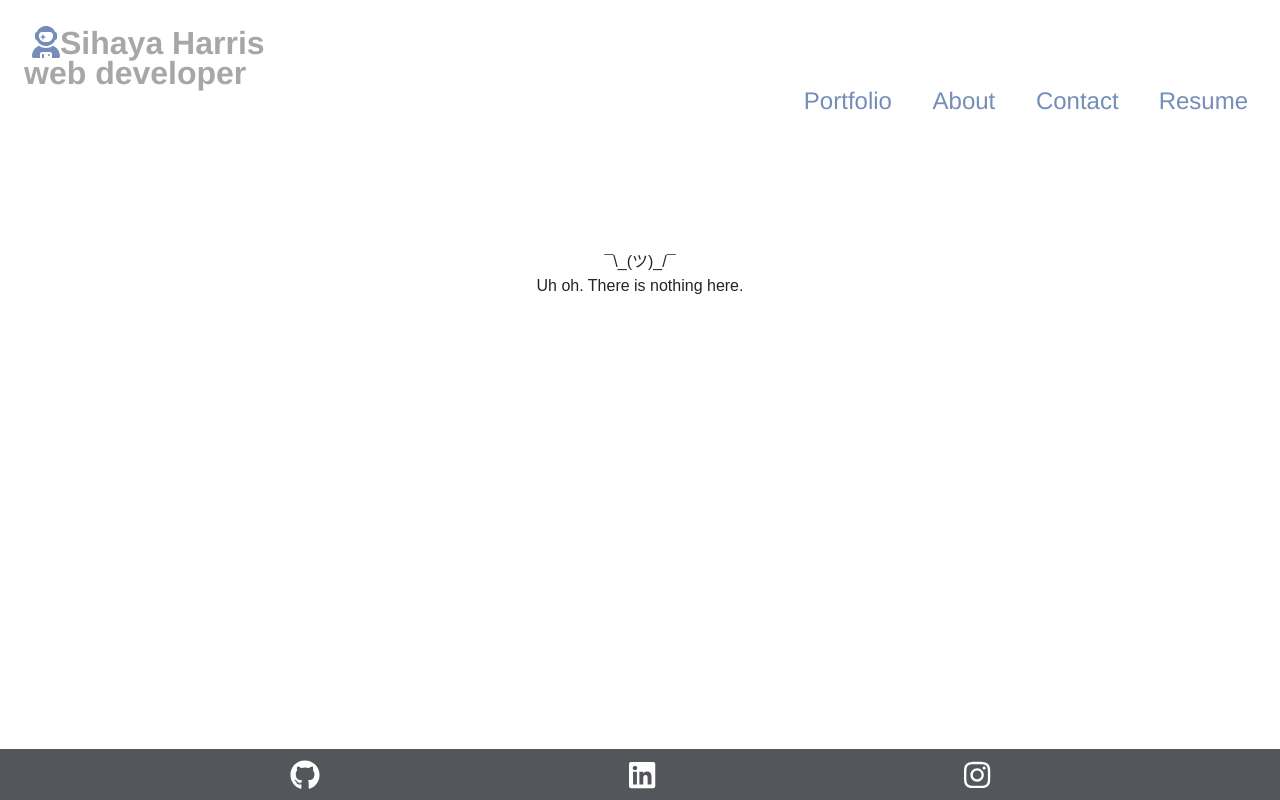
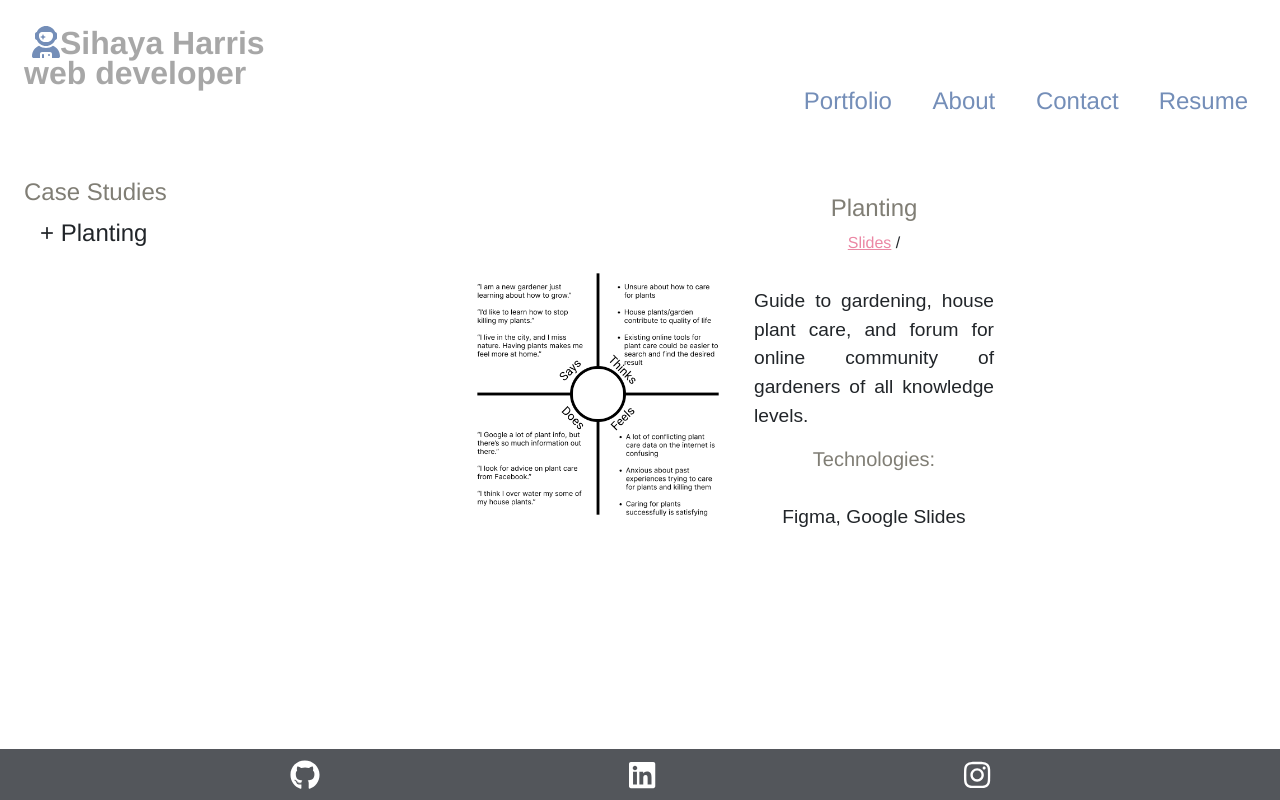
Before and after one commit to sihayah/portfoliofolio, a React (Create React App) app: page /Design in a window 1280 px wide. Built offline with nearby package versions, Linux system fonts and the light colour scheme; grey boxes are pictures that could not be loaded; a web font is replaced by a local one.

Commit message:
initialized desing portfolio comp

```diff
--- a/src/App.js
+++ b/src/App.js
@@ -6,7 +6,8 @@ import { useMediaQuery } from 'react-responsive';
 import Header from '../src/components/Header';
 import Footer from '../src/components/Footer';
 import About from '../src/pages/About';
-import Portfolio from '../src/pages/Portfolio';
+import Develop from '../src/pages/Develop';
+import Design from '../src/pages/Design';
 import Contact from '../src/pages/Contact';
 import Resume from '../src/pages/Resume';
 import NotFound from './pages/NotFound';
@@ -23,9 +24,10 @@ function App() {
           <div className="container">
 
           <Routes>
-              <Route path="/" element={<Portfolio />} />
+              <Route path="/" element={<Develop />} />
               <Route path="/about" element={<About />} />
-              <Route path="/portfolio" element={<Portfolio />} />
+              <Route path="/Develop" element={<Develop />} />
+              <Route path="/Design" element={<Design />} />
               <Route path="/contact" element={<Contact />} />
               <Route path="/resume" element={<Resume />} />
               <Route path="*" element={<NotFound />} />
--- /dev/null
+++ b/src/pages/Design/index.js
@@ -0,0 +1,81 @@
+import React from 'react';
+import { Link } from 'react-scroll';
+import ScrollTop from '../../components/ScrollTop';
+import './style.css';
+
+
+const Design = () => {
+    const caseStudies = [
+        {
+            title: "Planting",
+            mockup: "planting_empathy_map.jpg",
+            slides: "https://docs.google.com/presentation/d/1dOjgu_sHbX1tURTPiMInShJgPFo20LncTjsSOoawQow/edit?usp=sharing",
+            description: "Guide to gardening, house plant care, and forum for online community of gardeners of all knowledge levels.",
+            technologies: "Figma, Google Slides",
+            id: "Planting"
+        },
+
+    ];
+
+    return (
+        <section className="portfolio">
+                    <div id="table-of-contents">
+
+                        <h4>
+                            Case Studies
+                        </h4>
+                        <ul>
+                            {caseStudies.map(project => (
+                                        <li key={project.id}>
+                                            <Link
+                                                activeClass="active"
+                                                spy={true}
+                                                to={project.id}
+                                                smooth={true}
+                                                offset={-180}
+                                                duration={500}
+                                            >
+                                                + {project.title}
+                                            </Link>
+                                        </li>
+                            ))}
+                        </ul>
+                        <div className= 'lg-format-scroll-top'>
+                            <ScrollTop />
+                        </div>
+
+                    </div>
+                <div className="portfolio-container">
+                    {caseStudies.map ((project) => (
+                        <div className="project-container" key={project.title}>
+                            <img className="project-example" id={project.id} src={require(`../../assets/mockups/${project.mockup}`)} alt={project.title}
+                            ></img>
+                            <div className='project-details'>
+                                <h4>{project.title}</h4>
+                                <span id="project-links">
+                                    <a href={project.slides}>Slides</a>
+                                    <span> / </span>
+                                </span>
+                                <p>
+                                    {project.description}
+                                </p>
+                                <h5>Technologies:</h5>
+                                <p id="tech-list">
+                                    {project.technologies}
+                                </p>
+                            </div>
+                        </div>
+                    ))}
+                </div>
+                <div className= 'mobile-scroll-top'>
+                    <ScrollTop />
+                </div>
+
+
+        </section>
+
+    )
+};
+
+
+export default Design;
--- /dev/null
+++ b/src/pages/Design/style.css
@@ -0,0 +1,151 @@
+.active {
+    color: var(--golden-touch);
+  }
+
+  .active:hover {
+    color: var(--golden-touch);
+  }
+
+  #table-of-contents {
+    margin-top: -3vh;
+  }
+
+  #table-of-contents ul {
+    list-style: none;
+    font-size: 3vh;
+  }
+
+  #table-of-contents li {
+    transform: translateX(-2vh);
+  }
+
+  #table-of-contents li:hover {
+    color: var(--golden-touch);
+  }
+
+  h4, h5 {
+    color: var(--warm-grey);
+  }
+
+  .portfolio-container {
+      display: flex;
+      flex-direction: column;
+      width: 40vh;
+      margin-bottom: 4vh;
+    }
+
+  .portfolio-container img {
+    max-width: 35vh;
+  }
+
+  #table-of-contents {
+    text-align: left;
+    width: 40vh;
+  }
+
+  .project-container {
+    display: flex;
+    flex-direction: column;
+    align-items: center;
+    margin-bottom: 5vh;
+    padding: 3vh 2vh 1vh 9vh;
+  }
+
+  .project-container p {
+    text-align:justify;
+    margin-top: -6vh;
+  }
+
+  #tech-list {
+    text-align: center;
+    margin-top: -7vh;
+  }
+
+  .project-details {
+    width: 110%;
+  }
+
+  #project-links {
+    margin-top: -1vh;
+  }
+
+  #project-links a {
+    color: var(--pink);
+  }
+  #project-links a:hover {
+    color: var(--golden-touch);
+  }
+
+  .lg-format-scroll-top {
+    display: none;
+  }
+
+  @media screen and (min-width: 500px) {
+
+      .portfolio {
+        display: flex;
+        flex-direction: row;
+        justify-content: flex-start;
+
+      }
+      #table-of-contents {
+        position: fixed;
+        left: 3vh;
+        margin-top: 1vh;
+      }
+
+      .portfolio-container {
+        margin-left: 38vh;
+        width: 90vh;
+      }
+
+      .project-container {
+        flex-direction: row;
+        flex-wrap: wrap;
+        width: 100vh;
+        gap: 3vh;
+      }
+
+      .project-details {
+        width: 40vh;
+        height: 50vh;
+      }
+
+      .project-details p {
+        font-size: larger;
+      }
+
+      .lg-format-scroll-top {
+        margin-top: 34vh;
+        display: inline-block;
+      }
+
+      .mobile-scroll-top {
+        display: none;
+      }
+
+    }
+
+    @media screen and (min-width: 1000px) {
+      .project-container {
+        gap: 2vh;
+      }
+      .project-details {
+        max-width: 30vh;
+      }
+
+    }
+
+    @media screen and (min-width: 1500px) {
+      .project-container {
+        gap: 9vh;
+      }
+      .project-details {
+        max-width: 70vh;
+        padding-top: 10vh;
+      }
+      .portfolio-container {
+        margin-left: 30vh;
+      }
+
+    }
--- a/src/pages/Portfolio/index.js
+++ b/src/pages/Develop/index.js
@@ -3,10 +3,10 @@ import { Link } from 'react-scroll';
 import ScrollTop from '../../components/ScrollTop';
 import { FontAwesomeIcon } from '@fortawesome/react-fontawesome';
 import { faMeteor } from '@fortawesome/free-solid-svg-icons'
-import '../Portfolio/style.css';
+import './style.css';
 
 
-const Portfolio = () => {
+const Develop = () => {
     const projects = [
         {
             title: "QRad",
@@ -135,4 +135,4 @@ const Portfolio = () => {
 };
 
 
-export default Portfolio;
+export default Develop;
```
Also changed, not shown: src/assets/mockups/planting_empathy_map.jpg (added), src/pages/Develop/style.css (renamed from src/pages/Portfolio/style.css).
